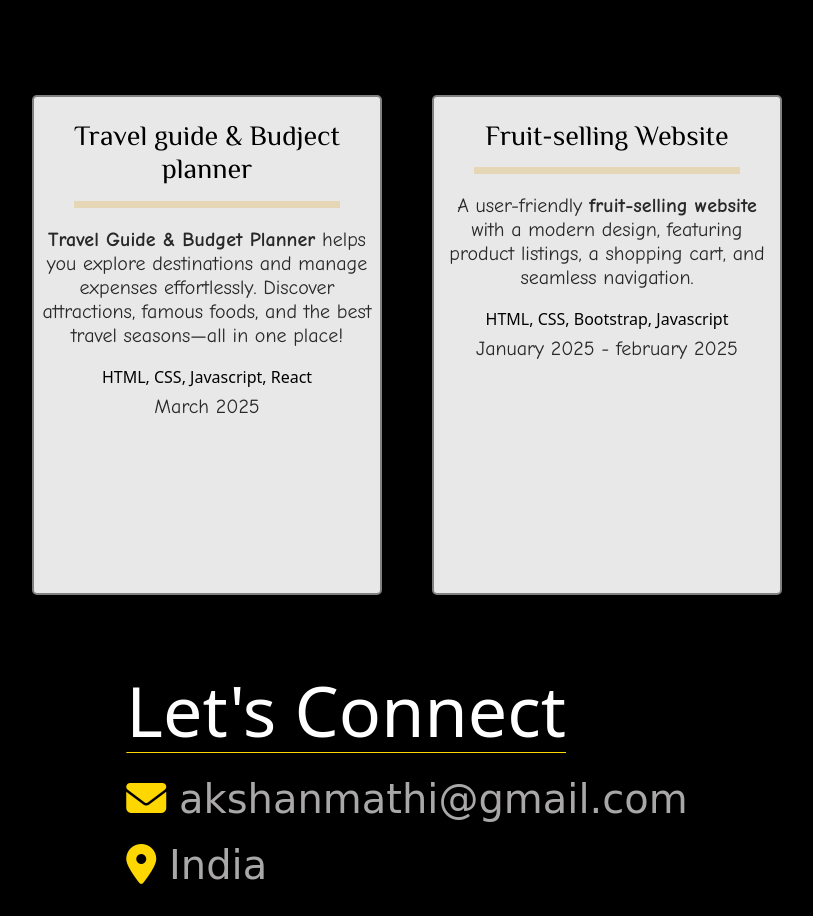
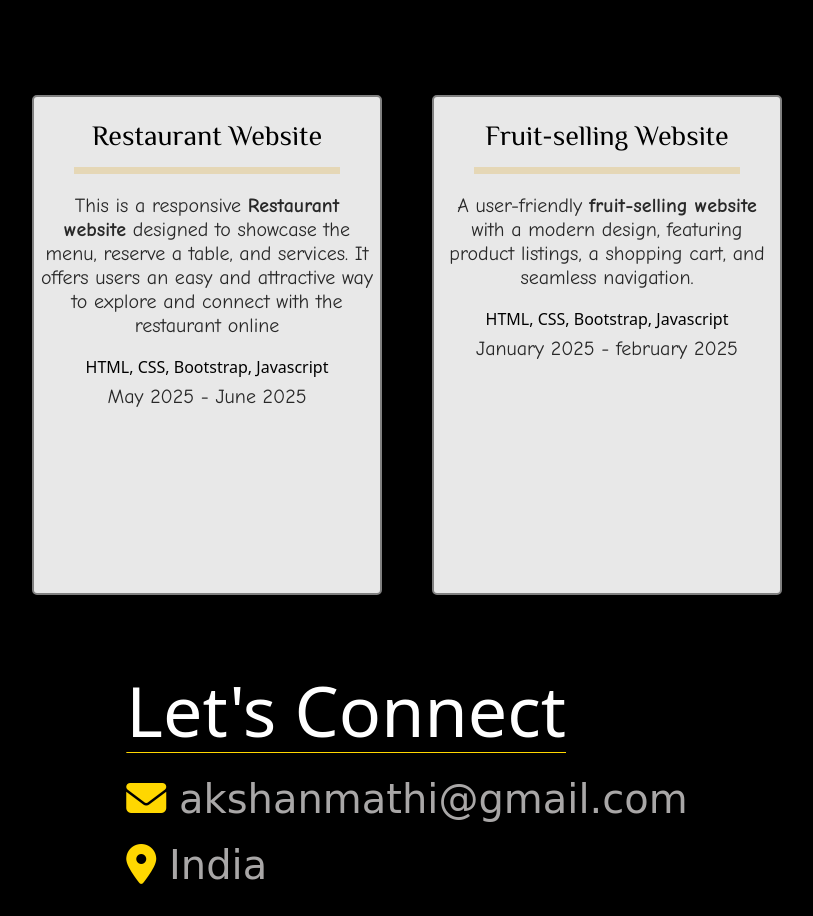
Before and after one commit to ShanmathiAthiyappan/Portfolio, a plain HTML site: page portfolio.html in a window 1280 px wide. Shown: the part 2911-3827 px from the top of the page, without its empty margins (233-1046 px from the left). Drawn offline with nearby package versions, Linux system fonts and the light colour scheme; a web font is replaced by a local one.

Commit message:
Update portfolio.html

```diff
--- a/portfolio.html
+++ b/portfolio.html
@@ -115,14 +115,14 @@
         <div class="projects">
             <div class="project">
                 <a href="https://github.com/ShanmathiAthiyappan?tab=repositories" target="_blank">
-                    <h3 class="title">Travel guide & Budject planner</h3>
+                    <h3 class="title">Restaurant  Website</h3>
                 </a>
                     <hr>
-                    <h5 class="explain"><b>Travel Guide & Budget Planner</b> helps you explore destinations and manage
-                        expenses effortlessly. Discover attractions, famous foods, and the best travel seasons—all
-                        in one place!</h5>
-                    <h6>HTML, CSS, Javascript, React</h6>
-                    <h5 class="explain">March 2025 </h5>
+                    <h5 class="explain"> This is a responsive <b>Restaurant website</b> designed
+                        to showcase the menu, reserve a table, and services. It offers users an easy
+                        and attractive way to explore and connect with the restaurant online</h5>
+                    <h6>HTML, CSS, Bootstrap, Javascript</h6>
+                    <h5 class="explain">May 2025 - June 2025 </h5>
             </div>
 
         <div class="project">
```
